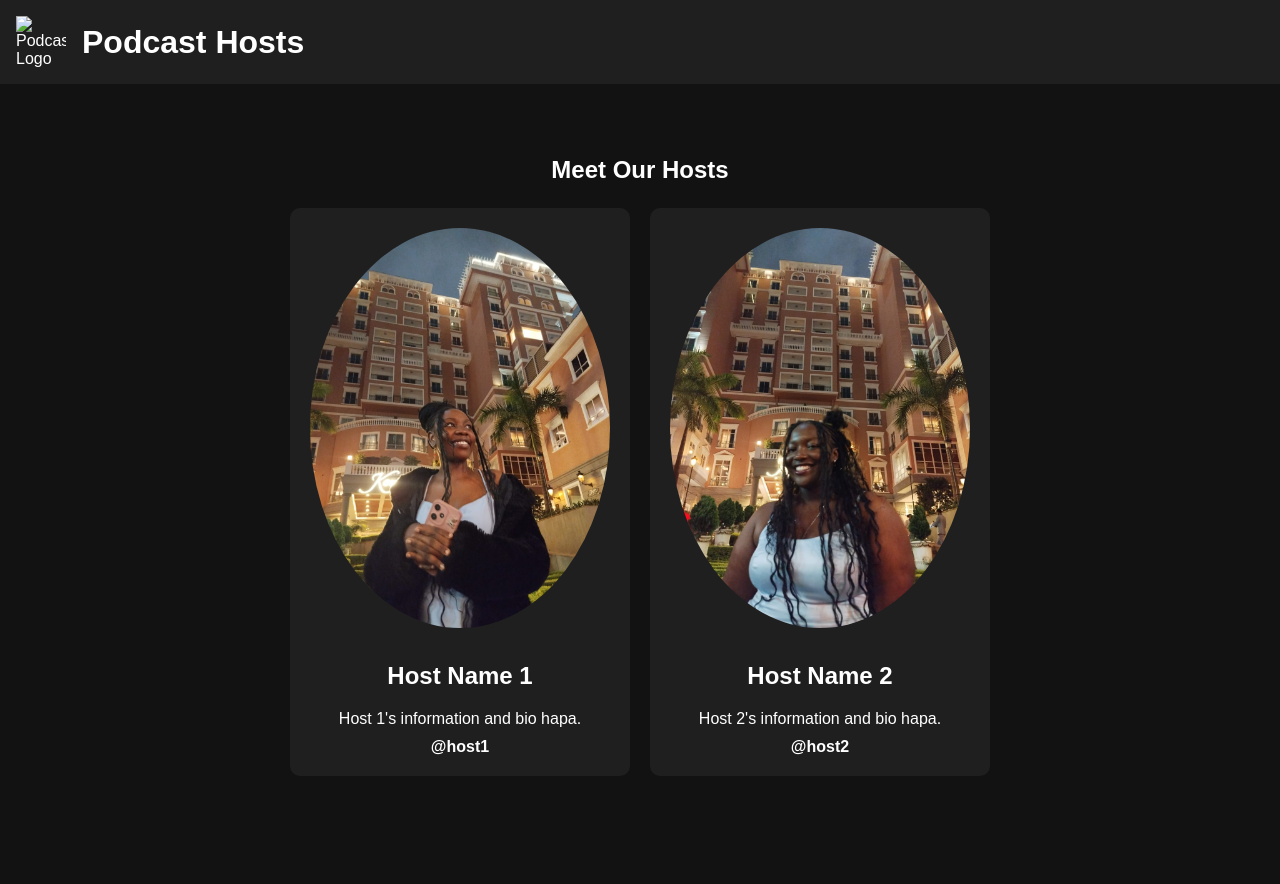
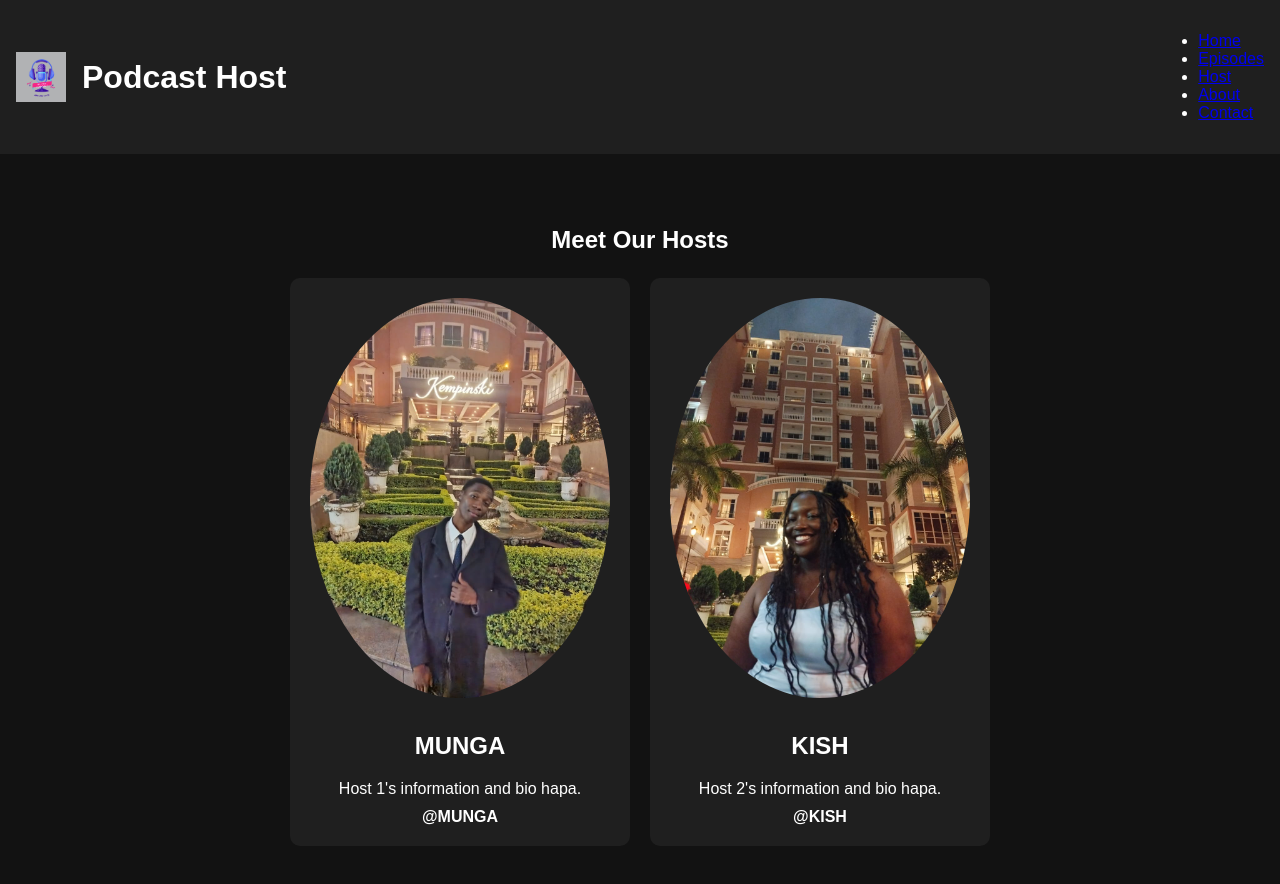
Before and after one commit to Alvinkahi/podcast, a plain HTML site: page pod/host.html in a window 1280 px wide. Before the commit the page ends 828 px from the top, so only its background shows below. Drawn offline with Linux system fonts and the light colour scheme.

Commit message:
host.html

```diff
--- a/pod/host.html
+++ b/pod/host.html
@@ -7,28 +7,38 @@
     <link rel="stylesheet" href="host.css">
 </head>
 <body>
-    <header class="header">
-        <img src="logo.png" alt="Podcast Logo" class="logo">
-        <h1>Podcast Hosts</h1>
-    </header>
+  <div class="header">
+    <img src="logo.jpeg" alt="Podcast Logo" class="logo" />
+    <h1>Podcast Host</h1>
+    <nav>
+      <ul>
+        <li><a href="home.html">Home</a></li>
+        <li><a href="index.html">Episodes</a></li>
+        <li><a href="host.html" class="button">Host</a></li>
+        <li><a href="about.html">About</a></li>
+        <li><a href="#contact">Contact</a></li>
+      </ul>
+    </nav>
+  </div>
     <main>
         <section class="hosts">
             <h1>Meet Our Hosts</h1>
             <div class="host-list">
                 <div class="host">
-                    <img src="host1.jpg" alt="Host 1" class="host-photo">
-                    <h2>Host Name 1</h2>
+                    <img src="host3.jpg" alt="Host 1" class="host-photo">
+                    <h2>MUNGA</h2>
                     <p class="host-info">Host 1's information and bio hapa.</p>
-                    <a href="https://www.instagram.com/host1" target="_blank" class="instagram-handle">@host1</a>
+                    <a href="https://www.instagram.com/host1" target="_blank" class="instagram-handle">@MUNGA</a>
                 </div>
                 <div class="host">
                     <img src="host2.jpg" alt="Host 2" class="host-photo">
-                    <h2>Host Name 2</h2>
+                    <h2>KISH</h2>
                     <p class="host-info">Host 2's information and bio hapa.</p>
-                    <a href="https://www.instagram.com/host2" target="_blank" class="instagram-handle">@host2</a>
+                    <a href="https://www.instagram.com/host2" target="_blank" class="instagram-handle">@KISH</a>
                 </div>
                 <!-- Add more hosts wenye wako -->
             </div>
+
         </section>
     </main>
 </body>
```
